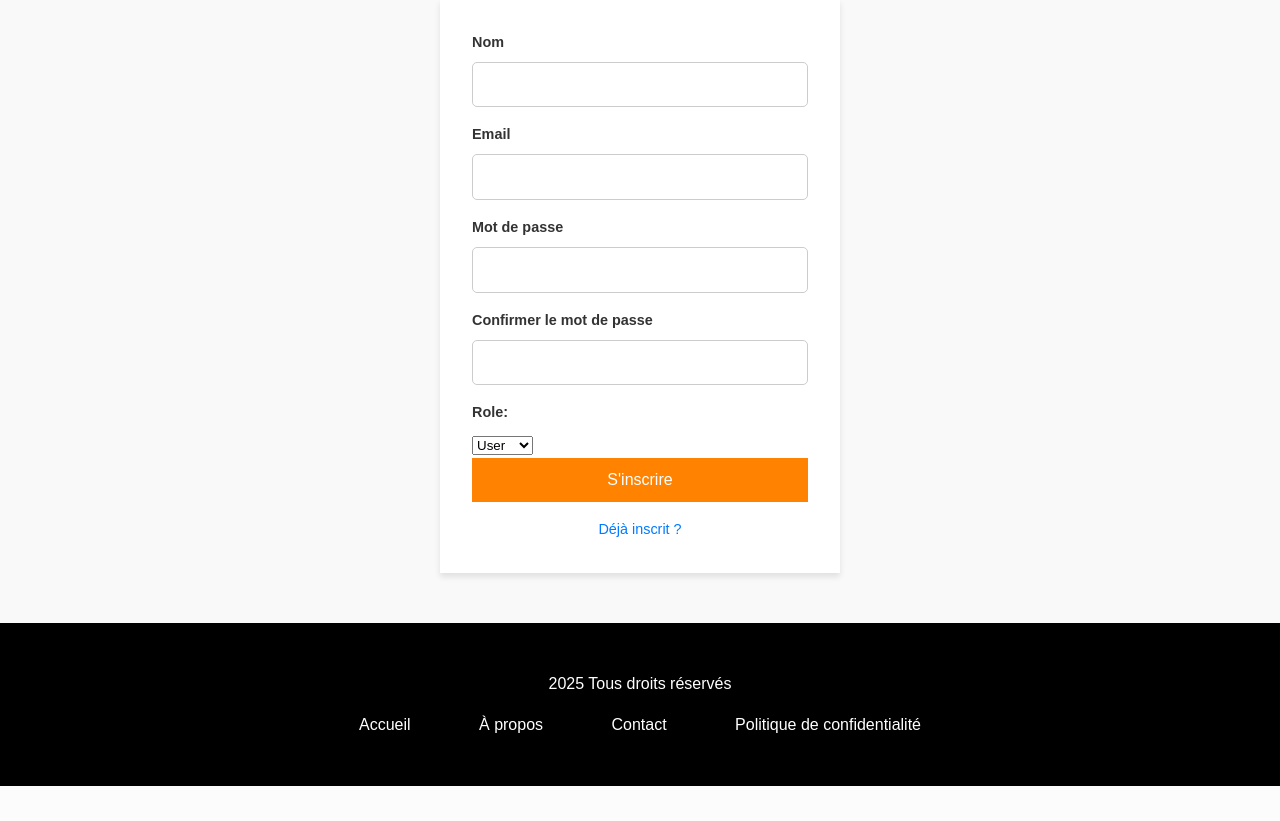
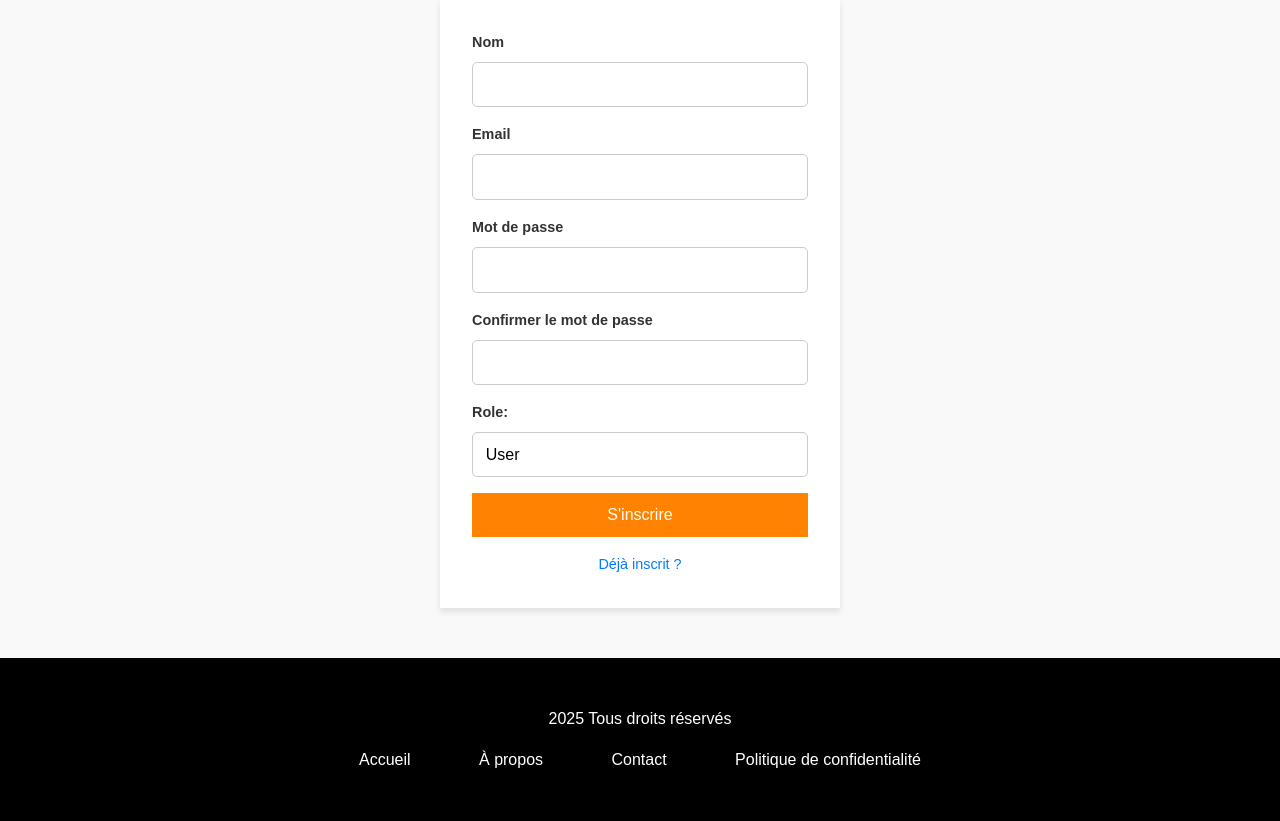
Before and after one commit to william7865/MatchFit, a PHP site: page /register in a window 1280 px wide. Shown: the part 211-1032 px from the top of the page. Before the commit the page ends 997 px from the top, so only its background shows below. Run offline with PHP 8.4, Linux system fonts and the light colour scheme.

Commit message:
Css Inscription modifier

```diff
--- a/public/css/register.css
+++ b/public/css/register.css
@@ -66,3 +66,27 @@ form.inscription a {
 form.connexion a:hover {
     text-decoration: underline;
 }
+form.inscription select {
+    width: 100%;
+    padding: 0.8rem;
+    margin-bottom: 1rem;
+    border: 1px solid #ccc;
+    border-radius: 5px;
+    font-size: 1rem;
+    background-color: #fff;
+    box-sizing: border-box;
+    appearance: none;
+    -webkit-appearance: none;
+    -moz-appearance: none;
+}
+
+form.inscription select:focus {
+    border-color: #ff8300;
+    outline: none;
+    background-color: #fafafa;
+}
+
+form.inscription select option {
+    padding: 0.8rem;
+    font-size: 1rem;
+}
```
